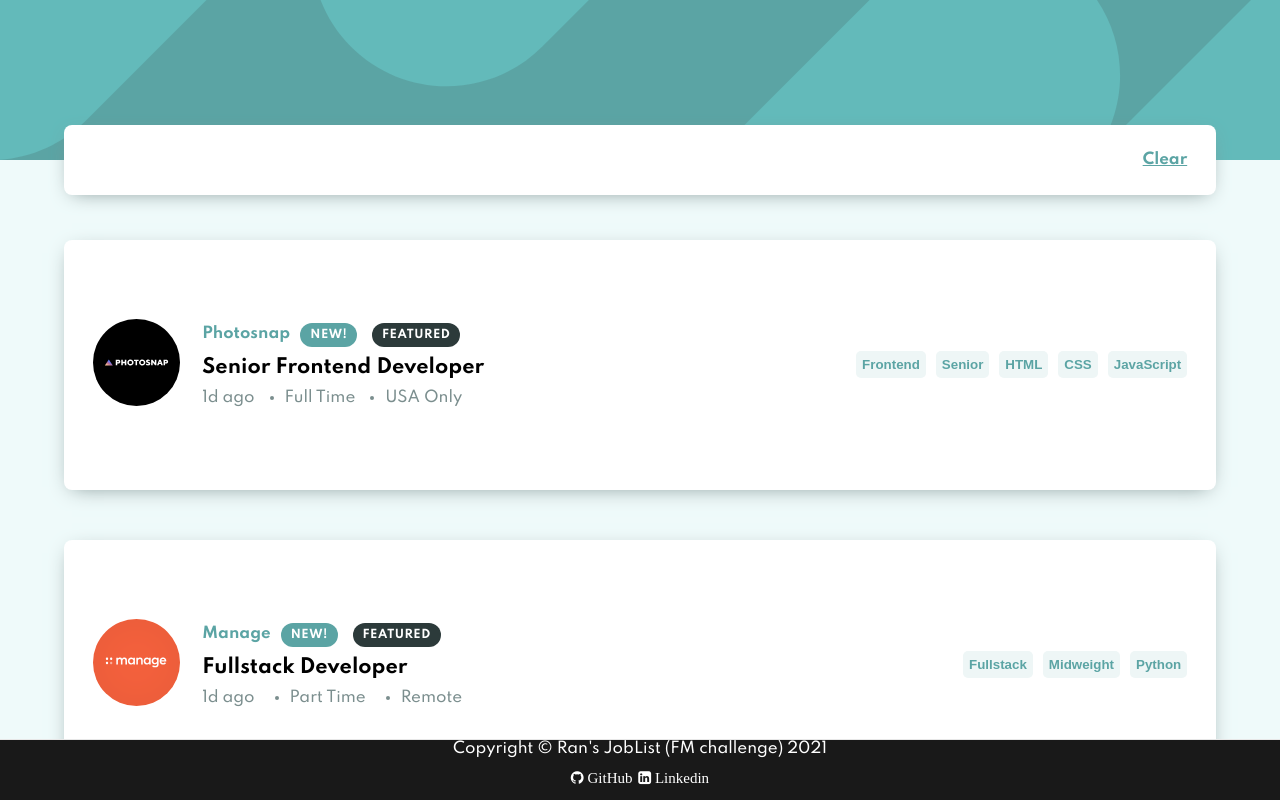
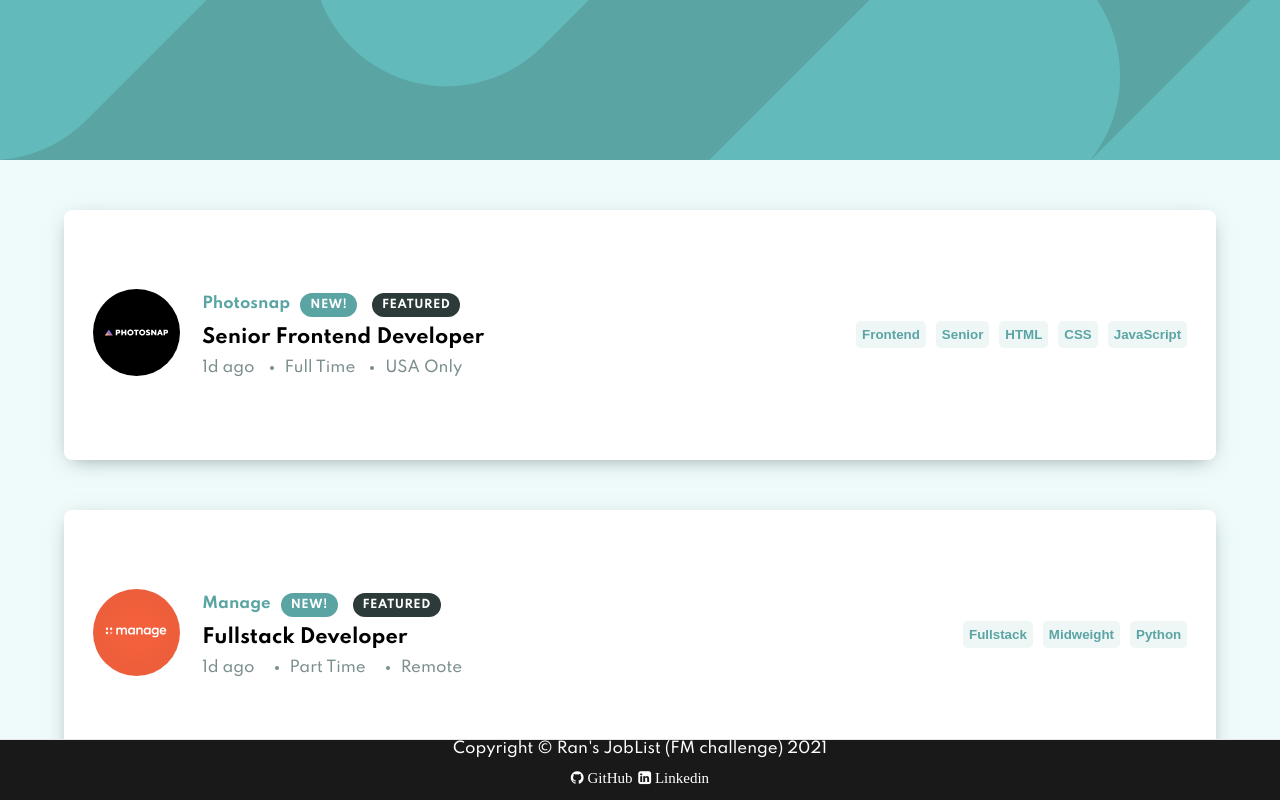
Before and after one commit to wwren/FM_Challenge_JobList, a React (Create React App) app: page / in a window 1280 px wide. Shown: the top 800 px of the page. Built offline with nearby package versions, Linux system fonts and the light colour scheme.

Commit message:
Set search box off when no filter also change left border on hover

```diff
--- a/src/assets/css/Job.css
+++ b/src/assets/css/Job.css
@@ -13,8 +13,23 @@
   align-items: center;
 }
 
-.container:not(.search-bar):hover {
+/* .container:not(.search-bar):hover {
   border-left: 5px solid var(--desaturated-dark-cyan);
+} */
+
+.container:not(.search-bar) {
+  position: relative;
+}
+
+.container:not(.search-bar):hover:before {
+  content: "";
+  position: absolute;
+  left: 0;
+  top: 0;
+  display: block;
+  height: 100%;
+  width: 5px;
+  background-color: var(--desaturated-dark-cyan);
 }
 
 .content {
--- a/src/index.css
+++ b/src/index.css
@@ -25,3 +25,7 @@ code {
   font-family: source-code-pro, Menlo, Monaco, Consolas, "Courier New",
     monospace;
 }
+
+.main {
+  margin-top: 50px;
+}
--- a/src/ui/App.tsx
+++ b/src/ui/App.tsx
@@ -56,7 +56,9 @@ function App() {
     <>
       <div className="App" style={{ paddingBottom: "100px" }}>
         <Nav></Nav>
-        <SearchBar filters={filters} setFilters={setFilters} />
+        {filters.length > 0 && (
+          <SearchBar filters={filters} setFilters={setFilters} />
+        )}
         <Content>
           {jobs &&
             jobs.map((job: JobType) => {
```
Also changed, not shown: 1 other file (tests, documents, lock files or other folders).
